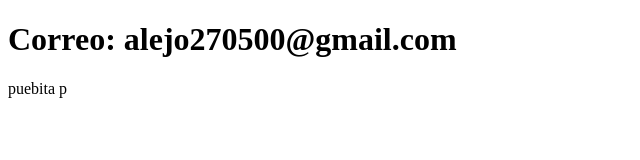
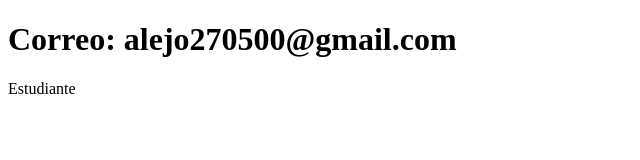
Before and after one commit to Alejandro-MAT/sistema-de-registro, a plain HTML site: page contacto.html in a window 1280 px wide. Shown: the full height of the page, 0-640 px from the left. Drawn offline with Linux system fonts and the light colour scheme.

Commit message:
Actualiza el contacto

```diff
--- a/contacto.html
+++ b/contacto.html
@@ -7,7 +7,7 @@
 </head>
 <body>
     <h1>Correo: alejo270500@gmail.com</h1>
-    <p>puebita p</p>
+    <p>Estudiante</p>
 </body>
 
 
```
